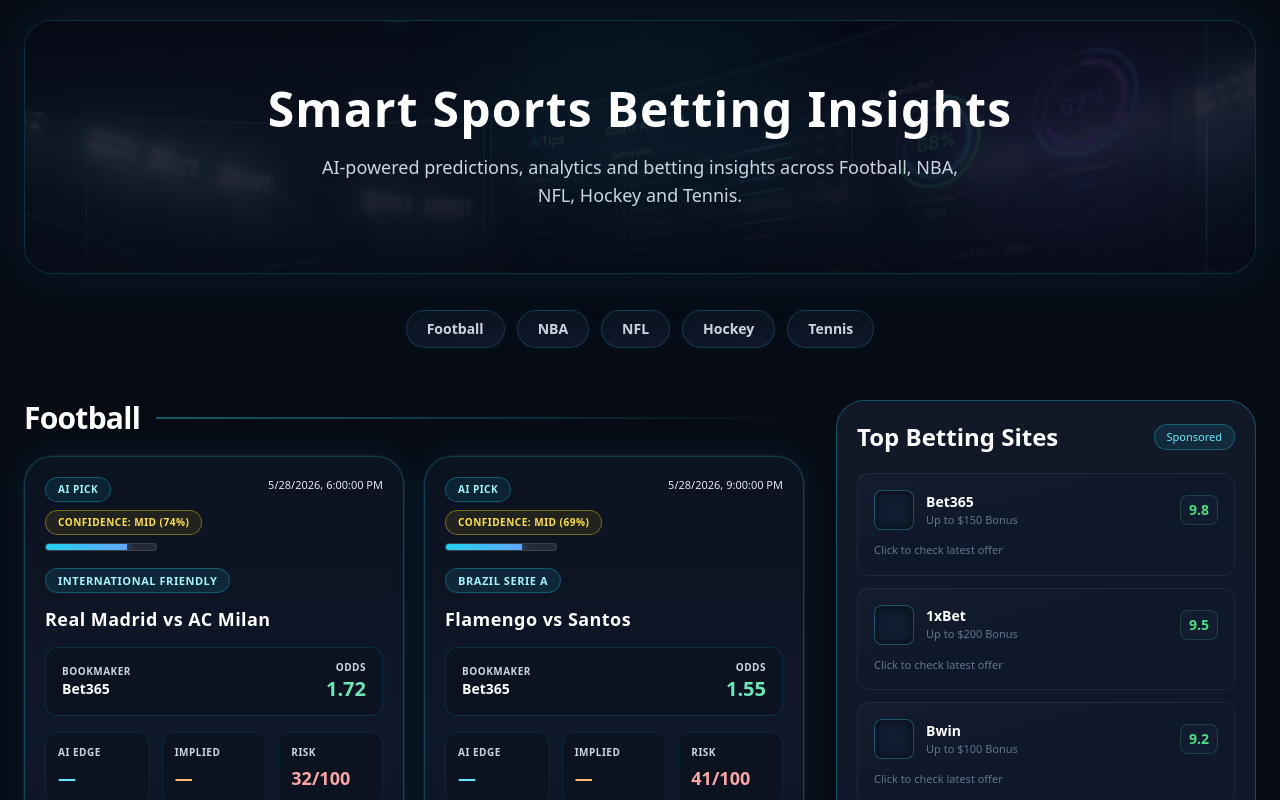
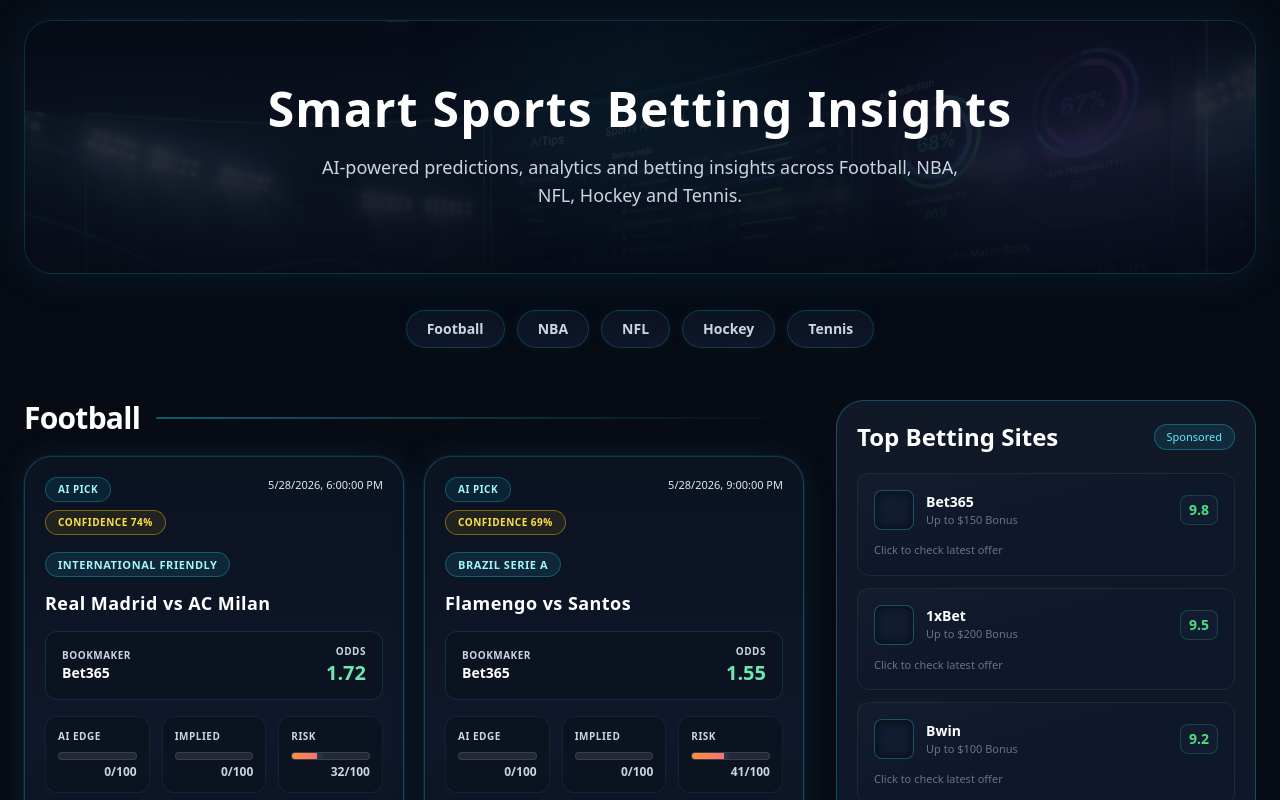
Before and after one commit to Peterson1979/ai-bet, a Next.js app: page / in a window 1280 px wide. Shown: the top 800 px of the page. Built offline with nearby package versions, Linux system fonts and the light colour scheme.

Commit message:
matchcard ai ux upgrade + confidence system + progress bar

```diff
--- a/app/components/MatchCard.tsx
+++ b/app/components/MatchCard.tsx
@@ -4,6 +4,9 @@ type Props = {
   data: MatchCardData;
 };
 
+/* =========================
+   CONFIDENCE HELPERS
+========================= */
 function getConfidenceLevel(confidence?: number) {
   if (confidence === undefined || confidence === null) return "low";
   if (confidence >= 75) return "high";
@@ -22,22 +25,72 @@ function getConfidenceColor(level: string) {
   }
 }
 
-function getConfidenceProgress(confidence?: number) {
-  if (!confidence) return 0;
-  return Math.max(0, Math.min(100, confidence));
+function clamp(n: number) {
+  return Math.max(0, Math.min(100, n));
 }
 
+/* =========================
+   HEATMAP COLOR (0–100)
+========================= */
+function getHeatColor(value: number) {
+  if (value >= 75) return "from-emerald-400 to-green-400";
+  if (value >= 50) return "from-yellow-400 to-orange-400";
+  if (value >= 25) return "from-orange-400 to-red-400";
+  return "from-red-500 to-red-600";
+}
+
+/* =========================
+   GENERIC BAR COMPONENT
+========================= */
+function StatBar({
+  label,
+  value,
+  color,
+}: {
+  label: string;
+  value: number;
+  color: string;
+}) {
+  const safe = clamp(value);
+
+  return (
+    <div className="rounded-xl border border-cyan-400/10 bg-[#0B1220] p-3">
+      <p className="text-[10px] uppercase tracking-wider text-slate-300 font-semibold">
+        {label}
+      </p>
+
+      {/* TRACK */}
+      <div className="w-full h-2 bg-white/10 border border-white/10 rounded-full overflow-hidden mt-2 shadow-inner">
+        {/* FILL */}
+        <div
+          className={`h-full bg-gradient-to-r ${color} shadow-[0_0_10px_rgba(34,211,238,0.6)]`}
+          style={{ width: `${safe}%` }}
+        />
+      </div>
+
+      <p className="mt-1 text-right text-xs text-slate-300 font-bold">
+        {safe}/100
+      </p>
+    </div>
+  );
+}
+
+/* =========================
+   MAIN COMPONENT
+========================= */
 export default function MatchCard({ data }: Props) {
   const edge = data.edge ?? 0;
   const implied = data.impliedProbability ?? 0;
+  const risk = data.risk ?? 0;
   const bestOdds = data.bestOdds ?? data.odds;
 
   const confidenceLevel = getConfidenceLevel(data.confidence);
   const confidenceStyle = getConfidenceColor(confidenceLevel);
-  const confidenceProgress = getConfidenceProgress(data.confidence);
+  const confidence = clamp(data.confidence ?? 0);
 
   return (
-    <article className="
+    <article
+      className="
         relative overflow-hidden
         rounded-[28px]
         border border-cyan-400/25
@@ -50,34 +103,26 @@ export default function MatchCard({ data }: Props) {
         hover:border-cyan-300/60
         hover:shadow-[0_0_60px_rgba(56,189,248,0.25)]
         hover:ring-cyan-400/20
-    ">
-
+      "
+    >
       {/* TOP BAR */}
       <div className="relative flex items-start justify-between mb-4">
         <div className="flex flex-col gap-2">
-
-          {/* AI PICK BADGE */}
           <span className="rounded-full border border-cyan-400/30 bg-cyan-500/10 px-3 py-1 text-[10px] font-bold uppercase tracking-wider text-cyan-200 w-fit">
             AI PICK
           </span>
 
-          {/* CONFIDENCE BADGE */}
-          <span className={`rounded-full border px-3 py-1 text-[10px] font-bold uppercase tracking-wider w-fit ${confidenceStyle}`}>
-            confidence: {confidenceLevel} ({data.confidence ?? 0}%)
+          <span
+            className={`rounded-full border px-3 py-1 text-[10px] font-bold uppercase tracking-wider w-fit ${confidenceStyle}`}
+          >
+            confidence {confidence}%
           </span>
-
-          {/* ✅ FIXED TRACK (VISIBLE SCALE) */}
-          <div className="w-28 h-2 bg-white/10 border border-white/10 rounded-full overflow-hidden shadow-inner">
-            <div
-              className="h-full bg-gradient-to-r from-cyan-400 to-blue-400 shadow-[0_0_10px_rgba(34,211,238,0.6)]"
-              style={{ width: `${confidenceProgress}%` }}
-            />
-          </div>
-
         </div>
 
         <span className="text-[11px] text-slate-200 font-medium">
-          {data.startTime ? new Date(data.startTime).toLocaleString() : "TBD"}
+          {data.startTime
+            ? new Date(data.startTime).toLocaleString()
+            : "TBD"}
         </span>
       </div>
 
@@ -89,11 +134,9 @@ export default function MatchCard({ data }: Props) {
       )}
 
       {/* LEAGUE */}
-      <div className="relative">
       <span className="rounded-full border border-cyan-400/30 bg-cyan-400/10 px-3 py-1 text-[11px] font-semibold uppercase tracking-wider text-cyan-200">
         {data.league}
       </span>
-      </div>
 
       {/* MATCH */}
       <h3 className="relative mt-4 text-lg font-black leading-6 text-white tracking-wide">
@@ -102,7 +145,6 @@ export default function MatchCard({ data }: Props) {
 
       {/* ODDS */}
       <div className="relative mt-4 flex items-center justify-between rounded-xl border border-cyan-400/15 bg-[#0B1220] px-4 py-3">
-
         <div>
           <p className="text-[10px] uppercase tracking-wider text-slate-300 font-semibold">
             Bookmaker
@@ -120,44 +162,33 @@ export default function MatchCard({ data }: Props) {
             {bestOdds}
           </p>
         </div>
-
       </div>
 
-      {/* AI METRICS */}
+      {/* =========================
+          HEATMAP METRICS (FIXED UI)
+      ========================= */}
       <div className="relative mt-4 grid grid-cols-3 gap-3">
+        <StatBar
+          label="AI Edge"
+          value={edge}
+          color={getHeatColor(edge)}
+        />
 
-        <div className="rounded-xl border border-cyan-400/10 bg-[#0B1220] p-3">
-          <p className="text-[10px] uppercase tracking-wider text-slate-300 font-semibold">
-            AI Edge
-          </p>
-          <p className="mt-1 text-lg font-black text-cyan-300">
-            {edge ? `+${edge.toFixed(1)}%` : "—"}
-          </p>
-        </div>
+        <StatBar
+          label="Implied"
+          value={implied}
+          color={getHeatColor(implied)}
+        />
 
-        <div className="rounded-xl border border-cyan-400/10 bg-[#0B1220] p-3">
-          <p className="text-[10px] uppercase tracking-wider text-slate-300 font-semibold">
-            Implied
-          </p>
-          <p className="mt-1 text-lg font-black text-orange-300">
-            {implied ? `${implied.toFixed(1)}%` : "—"}
-          </p>
-        </div>
-
-        <div className="rounded-xl border border-cyan-400/10 bg-[#0B1220] p-3">
-          <p className="text-[10px] uppercase tracking-wider text-slate-300 font-semibold">
-            Risk
-          </p>
-          <p className="mt-1 text-lg font-black text-red-300">
-            {data.risk ?? 0}/100
-          </p>
-        </div>
-
+        <StatBar
+          label="Risk"
+          value={risk}
+          color={getHeatColor(risk)}
+        />
       </div>
 
       {/* AI REASONING */}
       <div className="relative mt-4 rounded-xl border border-cyan-400/20 bg-gradient-to-r from-[#0B1220] to-[#0E1A2B] p-3">
-
         <p className="text-[10px] uppercase tracking-wider text-cyan-300 font-bold">
           AI Reasoning
         </p>
@@ -165,7 +196,6 @@ export default function MatchCard({ data }: Props) {
         <p className="mt-2 text-sm text-slate-200 leading-6">
           {data.explanation || "AI analysis unavailable."}
         </p>
-
       </div>
 
       {/* CTA */}
@@ -194,7 +224,6 @@ export default function MatchCard({ data }: Props) {
           {data.disclaimer}
         </p>
       )}
-
     </article>
   );
 }
```
Lines whose indentation alone changed are shown as unchanged.
